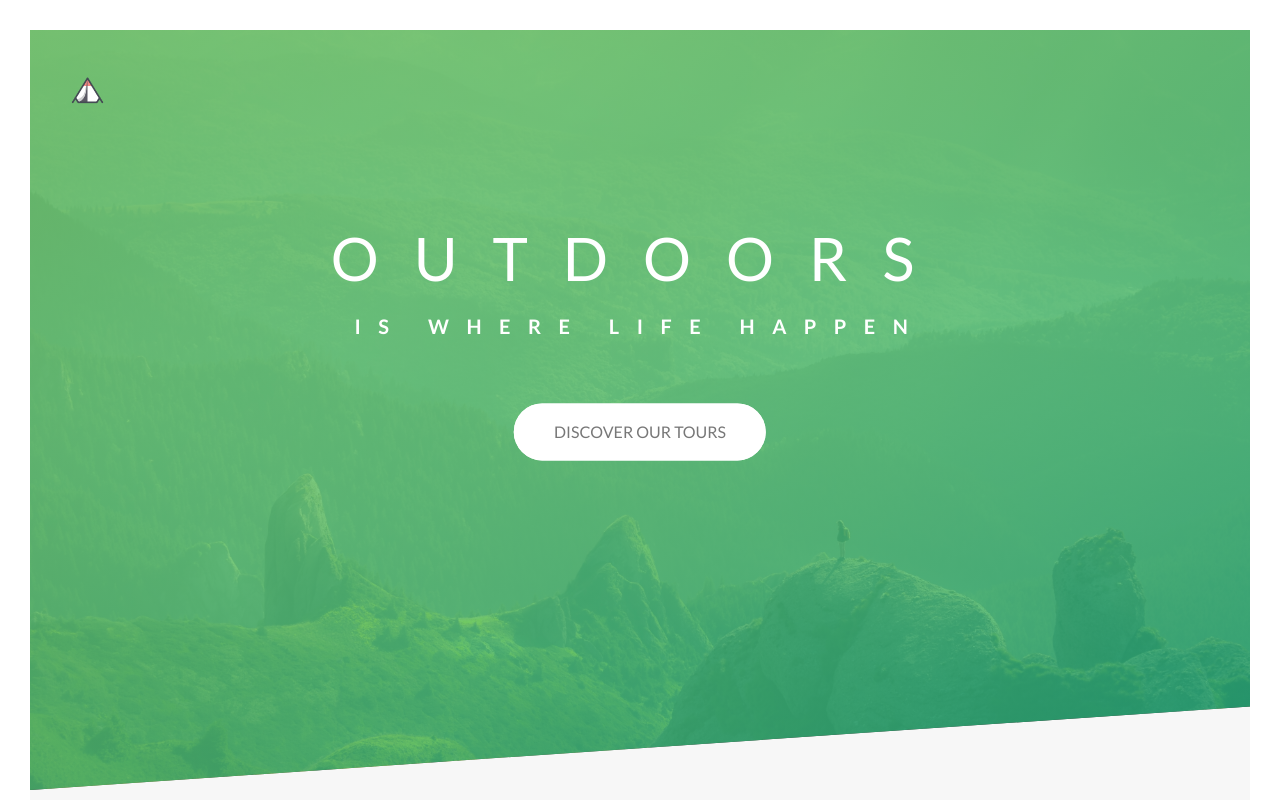
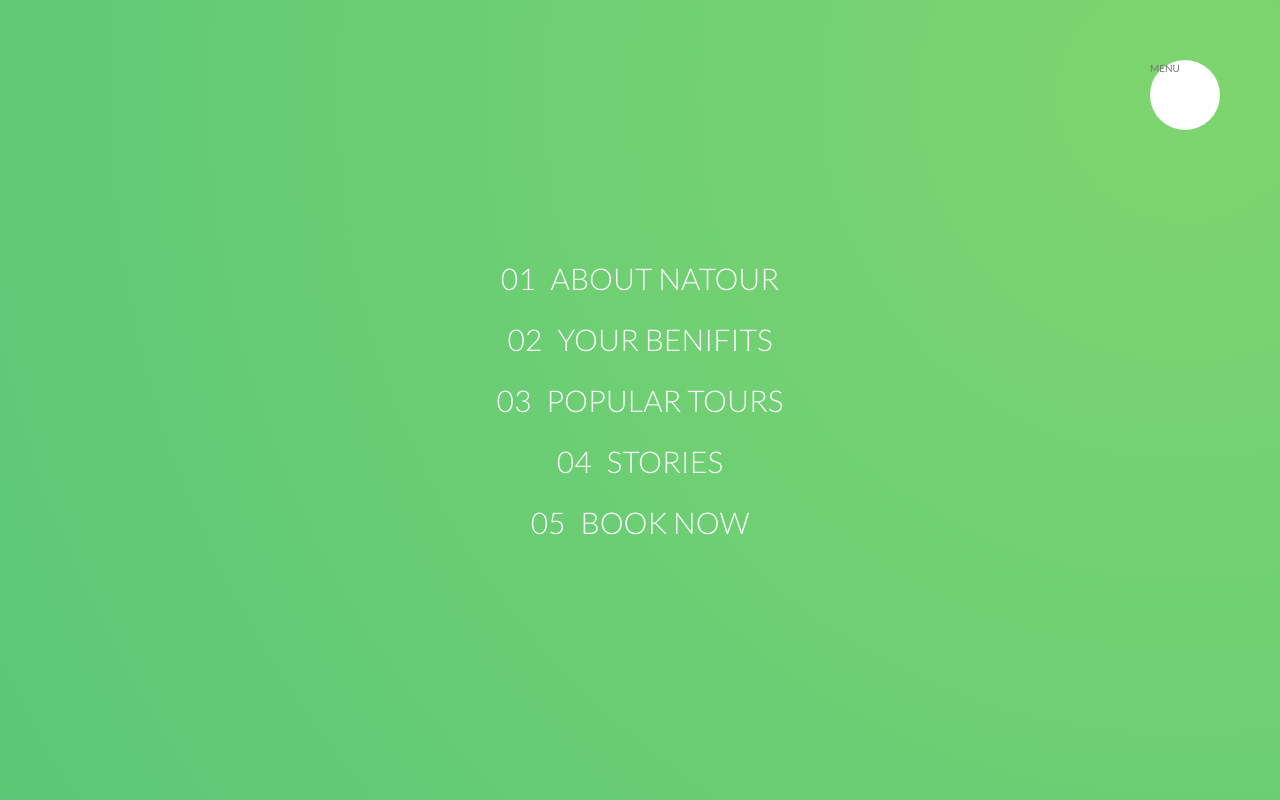
Before and after one commit to alamnr/natoure-project, a website: page index.html in a window 1280 px wide. Shown: the top 800 px of the page. Drawn offline with Linux system fonts and the light colour scheme.

Commit message:
Building the Navigation - Part 1

```diff
--- a/index.html
+++ b/index.html
@@ -1,21 +1,44 @@
 <!DOCTYPE html>
 <html lang="en">
+
 <head>
   <meta charset="UTF-8" />
   <meta name="viewport" content="width=device-width, initial-scale=1.0" />
   <meta http-equiv="X-UA-Compatible" content="ie=edge" />
 
-    <link
-      href="https://fonts.googleapis.com/css?family=Lato:100,300,400,700,900&display=swap"
-      rel="stylesheet"
-    />
+  <link href="https://fonts.googleapis.com/css?family=Lato:100,300,400,700,900&display=swap" rel="stylesheet" />
   <link rel="stylesheet" href="css/icon-font.css" />
   <link rel="stylesheet" href="css/style.css" />
   <link rel="shortcut icon" href="img/favicon.png" type="image/png" />
 
   <title>Natours | Exciting tours for adventurous people</title>
 </head>
+
 <body>
+  <div class="navigation">
+    <input type="checkbox" class="navigation__checkbox" id="navi-toggle">
+    <label for="navi-toggle" class="navigation__button">MENU</label>
+    <div class="navigation__background">&nbsp;</div>
+    <nav class="navigation__nav">
+      <ul class="navigation__list">
+        <li class="navigation__item">
+          <a href="#" class="navigation__link"><span>01</span>About Natour</a>
+        </li>
+        <li class="navigation__item">
+          <a href="#" class="navigation__link"><span>02</span>Your benifits</a>
+        </li>
+        <li class="navigation__item">
+          <a href="#" class="navigation__link"><span>03</span>Popular tours</a>
+        </li>
+        <li class="navigation__item">
+          <a href="#" class="navigation__link"><span>04</span>Stories</a>
+        </li>
+        <li class="navigation__item">
+          <a href="#" class="navigation__link"><span>05</span>Book now</a>
+        </li>
+      </ul>
+    </nav>
+  </div>
   <header class="header">
     <div class="header__logo-box">
       <img src="img/logo-white.png" alt="Logo" class="header__logo" />
@@ -61,21 +84,9 @@
         </div>
         <div class="col-1-of-2">
           <div class="composition">
-              <img
-                src="img/nat-1-large.jpg"
-                alt="Photo-1"
-                class="composition__photo composition__photo--p1"
-              />
-              <img
-                src="img/nat-2-large.jpg"
-                alt="Photo-2"
-                class="composition__photo composition__photo--p2"
-              />
-              <img
-                src="img/nat-3-large.jpg"
-                alt="Photo-3"
-                class="composition__photo composition__photo--p3"
-              />
+            <img src="img/nat-1-large.jpg" alt="Photo-1" class="composition__photo composition__photo--p1" />
+            <img src="img/nat-2-large.jpg" alt="Photo-2" class="composition__photo composition__photo--p2" />
+            <img src="img/nat-3-large.jpg" alt="Photo-3" class="composition__photo composition__photo--p3" />
           </div>
         </div>
       </div>
@@ -266,7 +277,8 @@
             <h3 class="heading__tertiary u-margin-bottom-small">
               I had the best week ever with my family
             </h3>
-              <p>Lorem ipsum dolor sit amet, consectetur adipisicing elit. Error doloremque voluptatem, aut, molestiae quaerat natus deleniti eum eaque, illum explicabo sequi quos dolor quod laborum?</p>
+            <p>Lorem ipsum dolor sit amet, consectetur adipisicing elit. Error doloremque voluptatem, aut, molestiae
+              quaerat natus deleniti eum eaque, illum explicabo sequi quos dolor quod laborum?</p>
           </div>
         </div>
       </div>
@@ -280,12 +292,13 @@
             <h3 class="heading__tertiary u-margin-bottom-small">
               Wow! My life is completely different now.
             </h3>
-              <p>Lorem ipsum dolor sit amet, consectetur adipisicing elit. Error doloremque voluptatem, aut, molestiae quaerat natus deleniti eum eaque, illum explicabo sequi quos dolor quod laborum?</p>
+            <p>Lorem ipsum dolor sit amet, consectetur adipisicing elit. Error doloremque voluptatem, aut, molestiae
+              quaerat natus deleniti eum eaque, illum explicabo sequi quos dolor quod laborum?</p>
           </div>
         </div>
       </div>
       <div class="u-center-text u-margin-top-huge">
-          <a href="#" class="btn-text">Read all stories  &rarr;</a>
+        <a href="#" class="btn-text">Read all stories &rarr;</a>
       </div>
     </section>
     <section class="section-book">
@@ -299,11 +312,11 @@
                 </h2>
               </div>
               <div class="form__group">
-                  <input type="text" class="form__input" placeholder="Full name" id="name" required >
+                <input type="text" class="form__input" placeholder="Full name" id="name" required>
                 <label for="name" class="form__label">Full name</label>
               </div>
               <div class="form__group">
-                  <input type="email" class="form__input" placeholder="Email" id="email" required >
+                <input type="email" class="form__input" placeholder="Email" id="email" required>
                 <label for="email" class="form__label">Email</label>
               </div>
               <div class="form__group u-margin-bottom-medium">
@@ -359,7 +372,8 @@
       </div>
       <div class="col-1-of-2">
         <p class="footer__copyright">
-            Built <a href="#" class="footer__link">Jonas Schedmann</a> for his online course <a href="#" class="footer__link">Advance Css and Sass</a>
+          Built <a href="#" class="footer__link">Jonas Schedmann</a> for his online course <a href="#"
+            class="footer__link">Advance Css and Sass</a>
           Copyright &copy; all right reserved by Jonas Schedmann
         </p>
       </div>
@@ -397,4 +411,5 @@
       </div>
     </section> -->
 </body>
+
 </html>
--- /dev/null
+++ b/sass/layout/_navigation.scss
@@ -0,0 +1,77 @@
+.navigation {
+  &__checkbox {
+    display: none;
+  }
+  &__button {
+    background-color: $color-white;
+    height: 7rem;
+    width: 7rem;
+    position: fixed;
+    top: 6rem;
+    right: 6rem;
+    border-radius: 50%;
+    z-index: 2000;
+  }
+  &__background {
+    height: 6rem;
+    width: 6rem;
+    border-radius: 50%;
+    position: fixed;
+    top: 6.5rem;
+    right: 6.5rem;
+    background-image: radial-gradient(
+      $color-primary-light,
+      $color-primary-dark
+    );
+    z-index: 1000;
+    transform: scale(80);
+  }
+  &__nav {
+    height: 100vh;
+    width: 100%;
+    position: fixed;
+    top: 0;
+    right: 0;
+    z-index: 1500;
+  }
+  &__list {
+    position: absolute;
+    top: 50%;
+    left: 50%;
+    transform: translate(-50%, -50%);
+    list-style: none;
+    text-align: center;
+  }
+  &__item {
+    margin: 1rem;
+  }
+  &__link {
+    &:link,
+    &:visited {
+      display: inline-block;
+      font-size: 3rem;
+      font-weight: 300;
+      color: $color-white;
+      text-transform: uppercase;
+      text-decoration: none;
+      background-image: linear-gradient(
+        120deg,
+        transparent 0%,
+        transparent 50%,
+        $color-white 50%
+      );
+      background-size: 220%;
+      transition: all 0.4s;
+      span {
+        margin-right: 1.5rem;
+        display: inline-block;
+      }
+    }
+    &:hover,
+    &:active {
+      background-size: 100%;
+      color: $color-primary;
+      transform: translateX(1rem);
+    }
+  }
+}
--- a/sass/main.scss
+++ b/sass/main.scss
@@ -15,6 +15,7 @@
 @import "components/bg-video";
 @import "components/form";
 
+@import "layout/navigation";
 @import "layout/footer";
 @import "layout/header";
 @import "layout/grid";
```
Also changed, not shown: css/style.css. Lines whose indentation alone changed are shown as unchanged.
